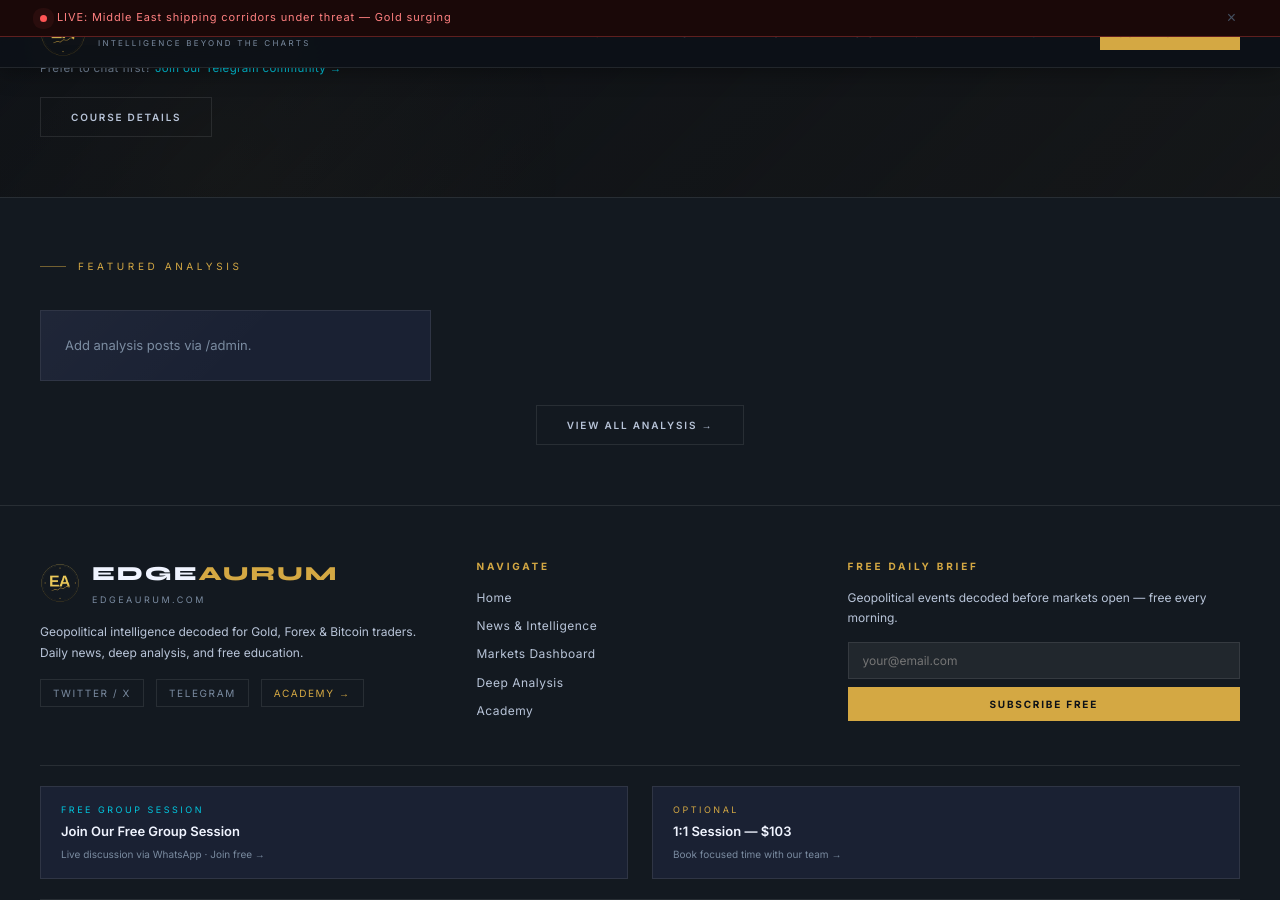
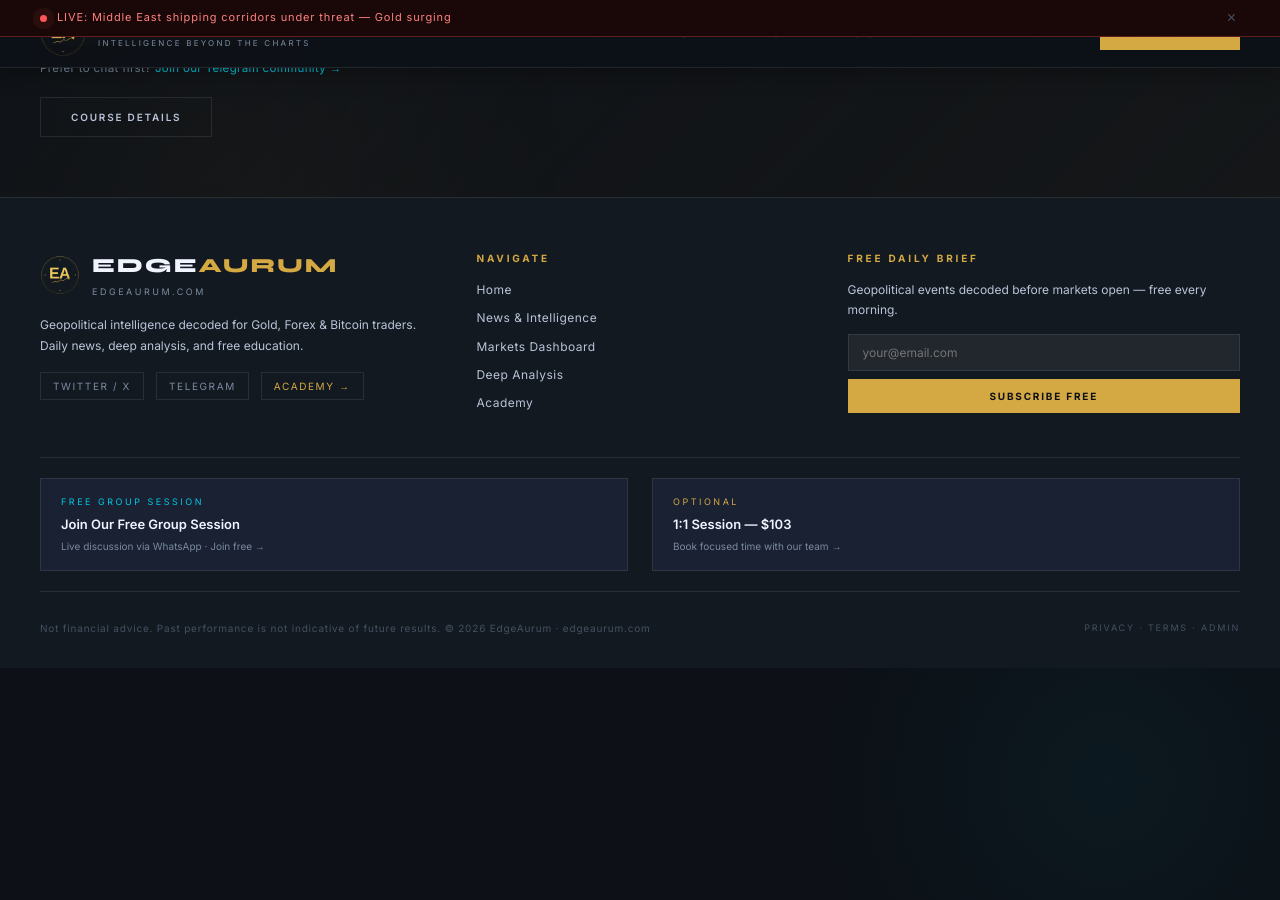
Before and after one commit to edgeaurum5-star/website-CRM, a Jekyll site: the page built from index.html, in a window 1280 px wide and 900 px high, scrolled down 3277 px. Built offline with Jekyll 4.4.1, drawn with Linux system fonts in a browser that asks for light colours; a script that is not in the unit is left out; after the commit the page ends 3945 px from its top, so only the background shows below that.

Commit message:
Update index.html

```diff
--- a/index.html
+++ b/index.html
@@ -175,29 +175,6 @@
   </div>
 </section>
 
-<!-- LATEST ANALYSIS -->
-<section class="section" style="background:var(--bg2);border-top:1px solid var(--border);">
-  <div class="sec-label">Featured Analysis</div>
-  <div class="analysis-preview-grid">
-    {% assign featured_ana = site.analysis | sort: "date" | reverse %}
-    {% for post in featured_ana limit:3 %}
-    <a href="{{ post.url }}" class="ana-preview-card">
-      <div style="display:flex;gap:7px;margin-bottom:12px;flex-wrap:wrap;">
-        {% for tag in post.tags limit:2 %}<span class="tag tag-x" style="margin:0;font-size:8px;">{{ tag }}</span>{% endfor %}
-        {% if post.premium %}<span class="tag tag-g" style="margin:0;font-size:8px;">Premium</span>
-        {% else %}<span style="background:rgba(61,214,140,0.1);color:var(--green);font-size:8px;letter-spacing:0.28em;text-transform:uppercase;padding:3px 8px;">Free</span>{% endif %}
-      </div>
-      <h3 style="font-family:'Syne',sans-serif;font-size:16px;font-weight:700;line-height:1.4;color:var(--t1);margin-bottom:8px;">{{ post.title }}</h3>
-      <p style="font-size:12px;line-height:1.7;color:var(--t2);font-weight:300;">{{ post.excerpt | truncate:100 }}</p>
-      <div style="margin-top:14px;font-size:9px;letter-spacing:0.2em;text-transform:uppercase;color:var(--gold);">Read Analysis →</div>
-    </a>
-    {% else %}
-    <div class="card"><p style="color:var(--t3);font-size:13px;">Add analysis posts via /admin.</p></div>
-    {% endfor %}
-  </div>
-  <div style="margin-top:24px;text-align:center;"><a href="/analysis/"><button class="btn-outline">View All Analysis →</button></a></div>
-</section>
-
 <style>
 /* Homepage-specific styles */
 .hero-section{position:relative;z-index:1;min-height:calc(100vh - 120px);display:flex;align-items:center;padding:60px 40px;}
```
